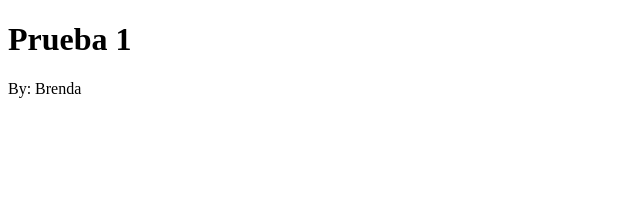
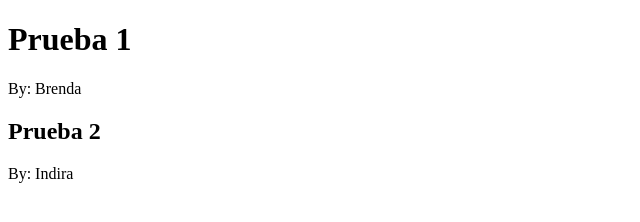
Before and after one commit to Brend706/Repo-Pruebas, a plain HTML site: page index.html in a window 1280 px wide. Shown: the whole page, without its empty margins (0-640 px from the left). Drawn offline with Linux system fonts and the light colour scheme.

Commit message:
Prueba: Segundo Commit

```diff
--- a/index.html
+++ b/index.html
@@ -8,5 +8,7 @@
 <body>
     <h1>Prueba 1</h1>
     <p>By: Brenda</p>
+    <h2>Prueba 2</h2>
+    <p>By: Indira</p>
 </body>
 </html>
```
